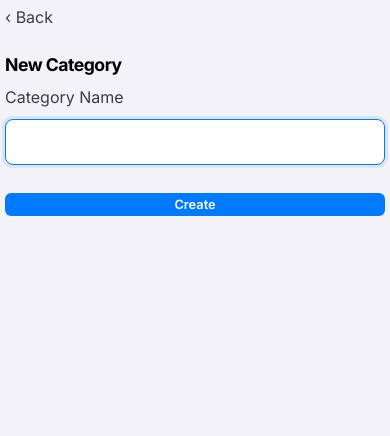
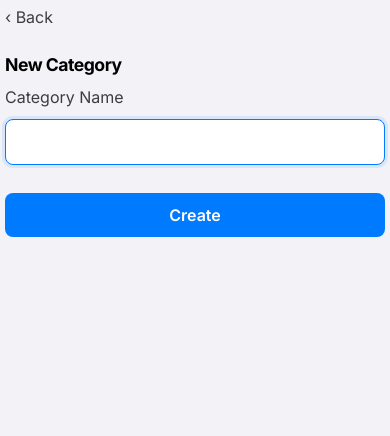
Before and after one commit to Irshaduu/formula-stock, a Django app: page /manage/category/add/ in a window 390 px wide. Shown: the top 436 px of the page. Run offline with Django 4.2, Linux system fonts and the light colour scheme; the visitor is signed in with stand-in values (Sample User, id 1).

Commit message:
Refine mobile button sizes: Increase padding and font size

```diff
--- a/consumables/static/css/style.css
+++ b/consumables/static/css/style.css
@@ -640,9 +640,9 @@ option {
     }
 
     .btn {
-        padding: 4px 10px;
-        font-size: 0.8rem;
-        border-radius: 6px;
+        padding: 12px 20px;
+        font-size: 1rem;
+        border-radius: 8px;
     }
 
     .btn-take {
```
